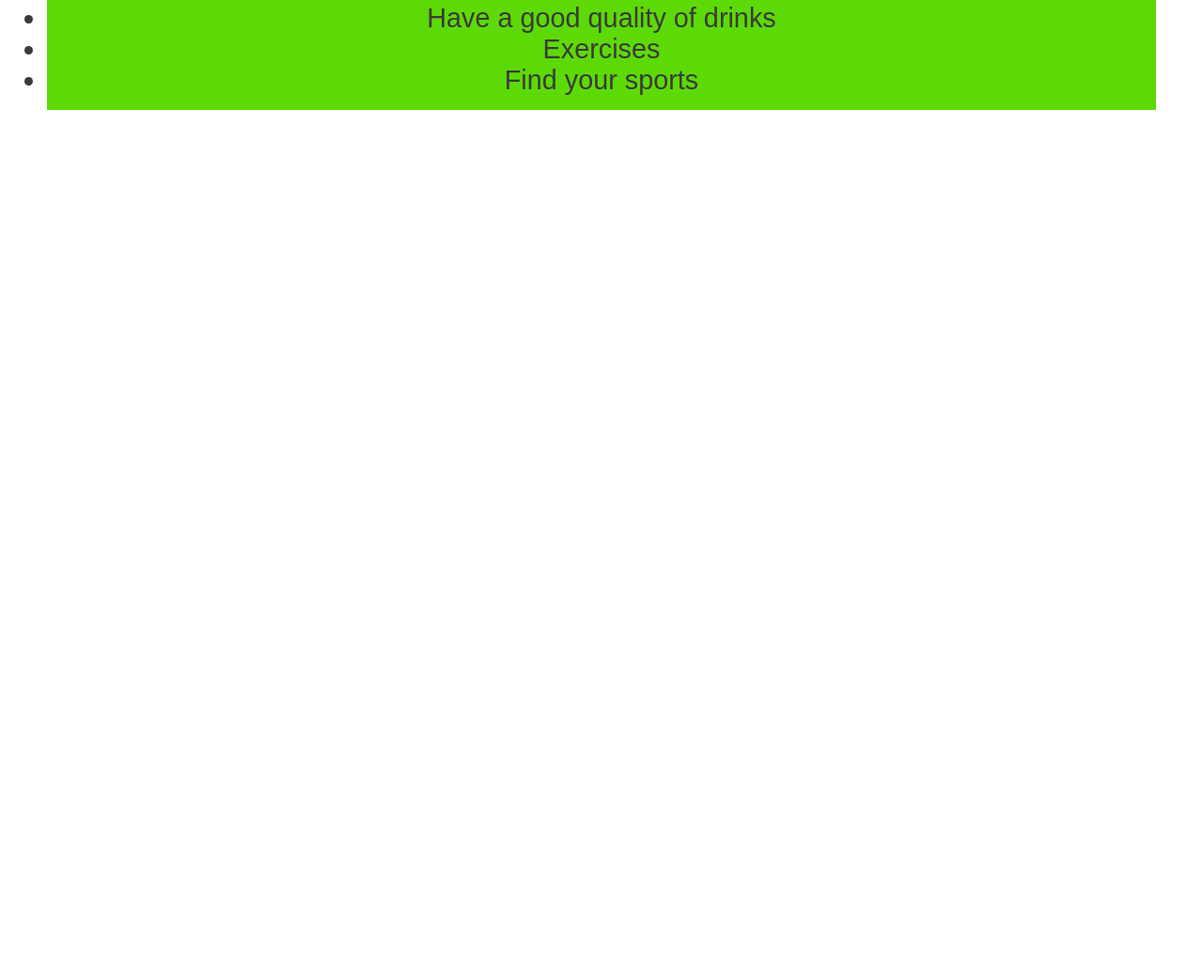
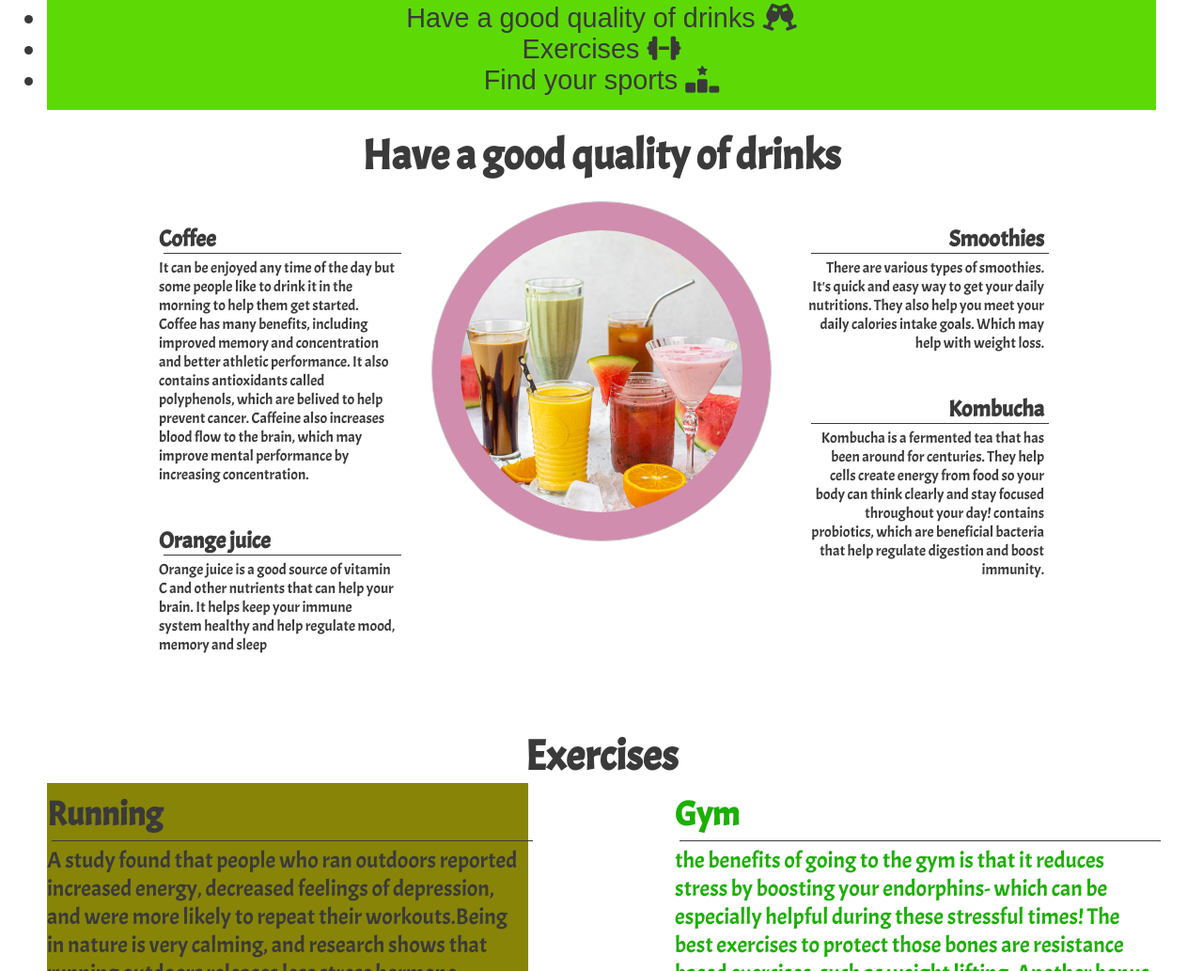
Before and after one commit to Studentofcodeinstitute/goodlife.instockholm, a plain HTML site: page set.goals.html in a window 1280 px wide. Shown: the part 633-1666 px from the top of the page at 94% size. Drawn offline with Linux system fonts and the light colour scheme.

Commit message:
added exercise structure

```diff
--- a/set.goals.html
+++ b/set.goals.html
@@ -28,14 +28,97 @@
         <div id="structure">
             <h3>Activities that can help you to boost your mind and find your personal goals</h3>
             <ul>
-                <li>Have a good quality of drinks</li>
-                <li>Exercises</li>
-                <li>Find your sports</li>
+                <li>Have a good quality of drinks <i class="fa-solid fa-champagne-glasses"></i></li>
+                <li>Exercises <i class="fa-solid fa-dumbbell"></i></li>
+                <li>Find your sports <i class="fa-solid fa-ranking-star"></i></li>
             </ul>
         </div>
+
+
     </section>
-    <section></section>
-    <section></section>
+    <section>
+
+        <h2 id="drinks-title">Have a good quality of drinks</h2>
+        <div id="left-about">
+            <div class="left-about-heading">
+                <h2>Coffee</h2>
+                <hr>
+                <p>It can be enjoyed any time of the day but some people like to drink it in the morning to help them
+                    get started. Coffee
+                    has many benefits, including improved memory and concentration and better athletic performance. It
+                    also contains
+                    antioxidants called polyphenols, which are belived to help prevent cancer. Caffeine also increases
+                    blood flow to the
+                    brain, which may improve mental performance by increasing concentration.</p>
+
+            </div>
+
+            <div class="left-about-heading">
+                <h2>Orange juice</h2>
+                <hr>
+                <p>Orange juice is a good source of vitamin C and other nutrients that can help your brain. It helps
+                    keep your immune
+                    system healthy and help regulate mood, memory and sleep</p>
+
+            </div>
+
+        </div>
+        <div id="right-about">
+            <div class="right-about-heading">
+                <h2>Smoothies</h2>
+                <hr>
+                <p>There are various types of smoothies. It's quick and easy way to get your daily nutritions. They also
+                    help you meet your
+                    daily calories intake goals. Which may help with weight loss.</p>
+            </div>
+
+            <div class="right-about-heading">
+                <h2>Kombucha</h2>
+                <hr>
+                <p>Kombucha is a fermented tea that has been around for centuries. They help cells create energy from
+                    food so your body can
+                    think clearly and stay focused throughout your day! contains probiotics, which are beneficial
+                    bacteria that help
+                    regulate digestion and boost immunity.</p>
+            </div>
+        </div>
+        <div id="center-about">
+            <div id="circle-container">
+                <div id="circle-cover-image"></div>
+            </div>
+        </div>
+
+
+    </section>
+    <section>
+
+        <h2 id="exercise-title">Exercises</h2>
+        <div id="left-about1">
+            <div>
+                <h2>Running</h2>
+                <hr>
+                <p>A study found that people who ran outdoors reported increased energy, decreased feelings of
+                    depression, and were more likely to repeat their workouts.Being in nature is very calming, and research shows that running
+                    outdoors releases less stress hormone, cortisol. In
+                    fact, one study found that being in nature improves your memory and attention span</p>
+
+            </div>
+        </div>
+
+        <div id="right-about1">
+            <div>
+                <h2>Gym</h2>
+                <hr>
+                <p>the benefits of going to the gym is that it reduces stress by boosting your endorphins- which can be
+                    especially helpful
+                    during these stressful times!
+                    The best exercises to protect those bones are resistance based exercises, such as weight lifting.
+                    Another bonus of
+                    weight lifting and regular movement is increased balance, proprioception, and strength.
+                </p>
+            </div>
+        </div>
+    </section>
 
     <footer>
 
```
